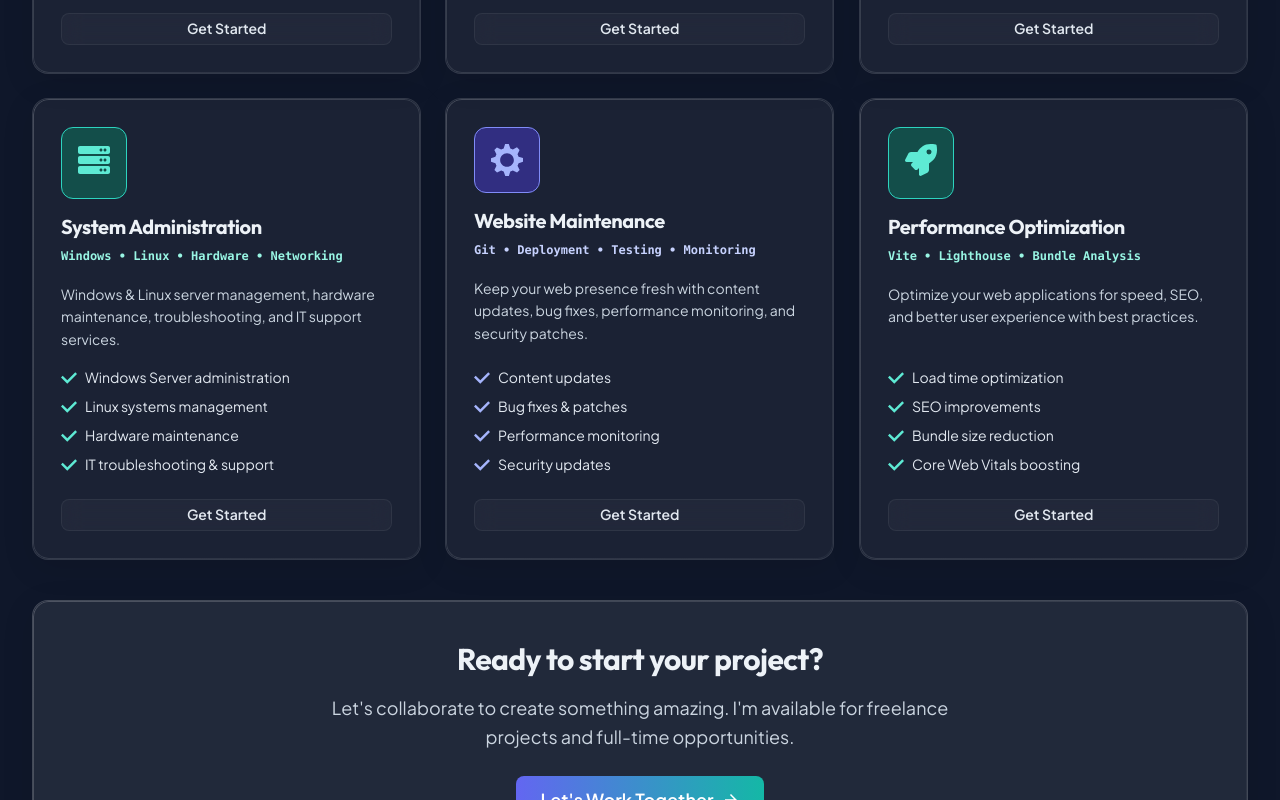
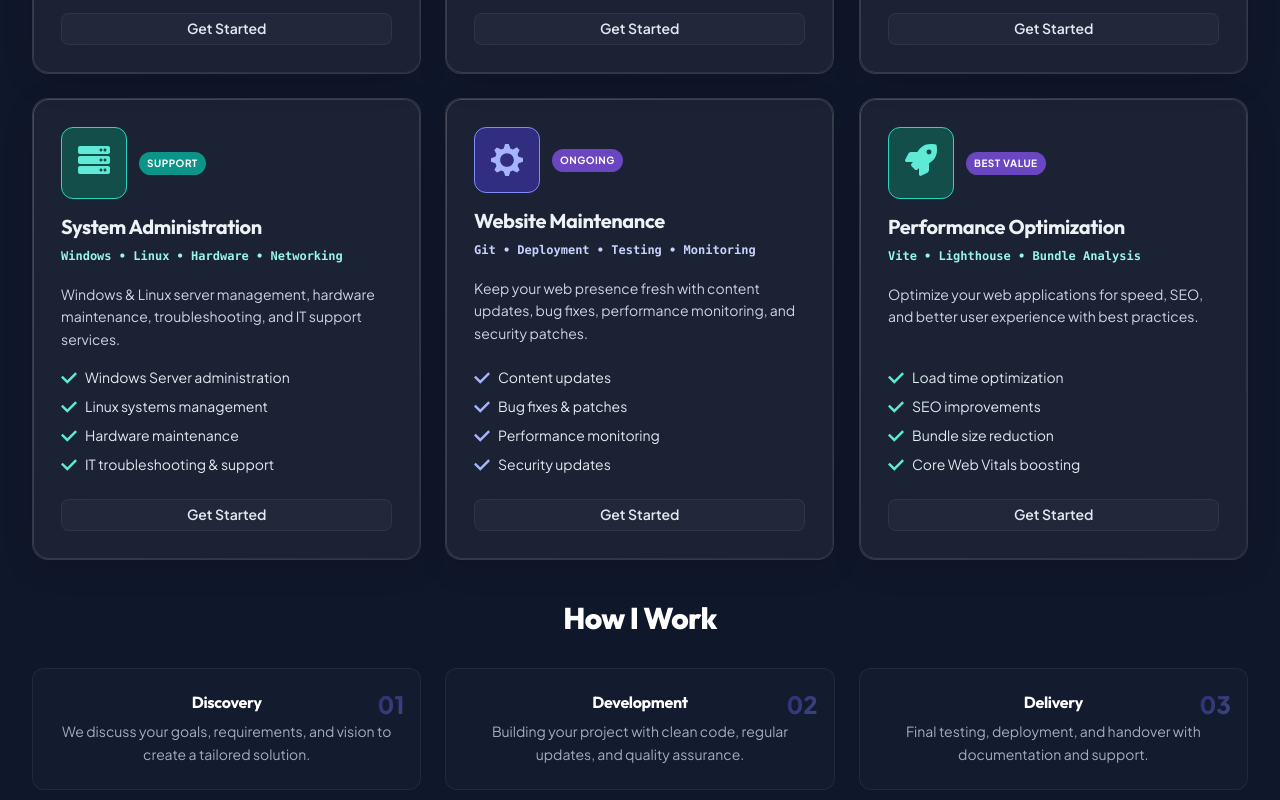
Before and after one commit to Tinashe623/my-portfolio, a React (Vite) app: page /services in a window 1280 px wide. Shown: the part 680-1480 px from the top of the page. Built offline with nearby package versions, Linux system fonts and the light colour scheme; no server answers.

Commit message:
feat: enhance ServicesModern page with service badges and add process steps section

```diff
--- a/src/pages/ServicesModern.jsx
+++ b/src/pages/ServicesModern.jsx
@@ -11,6 +11,8 @@ import {
   ListItem,
   ListIcon,
   VStack,
+  HStack,
+  Badge,
   chakra,
   shouldForwardProp,
 } from '@chakra-ui/react'
@@ -38,6 +40,7 @@ const services = [
     ],
     tech: 'React • Vite • Chakra UI • TypeScript',
     color: 'brand',
+    badge: 'Popular',
   },
   {
     title: 'UI/UX Implementation',
@@ -51,6 +54,7 @@ const services = [
     ],
     tech: 'CSS3 • Framer Motion • HTML5 • ARIA',
     color: 'accent',
+    badge: 'Design',
   },
   {
     title: 'API Integration',
@@ -64,6 +68,7 @@ const services = [
     ],
     tech: 'REST • JSON • React Query • Hooks',
     color: 'brand',
+    badge: 'Backend',
   },
   {
     title: 'System Administration',
@@ -77,6 +82,7 @@ const services = [
     ],
     tech: 'Windows • Linux • Hardware • Networking',
     color: 'accent',
+    badge: 'Support',
   },
   {
     title: 'Website Maintenance',
@@ -90,6 +96,7 @@ const services = [
     ],
     tech: 'Git • Deployment • Testing • Monitoring',
     color: 'brand',
+    badge: 'Ongoing',
   },
   {
     title: 'Performance Optimization',
@@ -103,6 +110,25 @@ const services = [
     ],
     tech: 'Vite • Lighthouse • Bundle Analysis',
     color: 'accent',
+    badge: 'Best Value',
+  },
+]
+
+const processSteps = [
+  {
+    step: '01',
+    title: 'Discovery',
+    desc: 'We discuss your goals, requirements, and vision to create a tailored solution.',
+  },
+  {
+    step: '02',
+    title: 'Development',
+    desc: 'Building your project with clean code, regular updates, and quality assurance.',
+  },
+  {
+    step: '03',
+    title: 'Delivery',
+    desc: 'Final testing, deployment, and handover with documentation and support.',
   },
 ]
 
@@ -185,7 +211,8 @@ export default function ServicesModern() {
                 role="group"
               >
                 <VStack align="start" spacing={{ base: 2.5, sm: 3, md: 3.5, lg: 4 }} h="100%">
-                  {/* Icon */}
+                  {/* Icon & Badge */}
+                  <HStack spacing={3} w="100%">
                     <Box
                       p={{ base: 3, md: 4 }}
                       borderRadius="xl"
@@ -205,6 +232,28 @@ export default function ServicesModern() {
                         color={`${service.color}.300`}
                       />
                     </Box>
+                    {service.badge && (
+                      <Badge
+                        px={2}
+                        py={1}
+                        borderRadius="full"
+                        fontSize="2xs"
+                        fontWeight="700"
+                        textTransform="uppercase"
+                        letterSpacing="wider"
+                        bg={
+                          service.badge === 'Popular'
+                            ? 'brand.600'
+                            : service.badge === 'Support'
+                              ? 'accent.600'
+                              : 'purple.600'
+                        }
+                        color="white"
+                      >
+                        {service.badge}
+                      </Badge>
+                    )}
+                  </HStack>
 
                   {/* Title & Tech */}
                   <Box>
@@ -273,6 +322,72 @@ export default function ServicesModern() {
           ))}
         </SimpleGrid>
 
+        {/* Process Steps */}
+        <MotionBox
+          initial={{ opacity: 0, y: 20 }}
+          whileInView={{ opacity: 1, y: 0 }}
+          viewport={{ once: true }}
+          transition={{ duration: 0.5 }}
+          mb={{ base: 8, md: 10, lg: 12 }}
+        >
+          <VStack spacing={8}>
+            <Box textAlign="center">
+              <Heading
+                fontSize={{ base: 'xl', sm: '2xl', md: '3xl' }}
+                fontWeight="800"
+                color="white"
+              >
+                How I Work
+              </Heading>
+            </Box>
+            <SimpleGrid columns={{ base: 1, md: 3 }} spacing={{ base: 4, md: 6 }} w="100%">
+              {processSteps.map((p, i) => (
+                <MotionBox
+                  key={p.step}
+                  initial={{ opacity: 0, y: 20 }}
+                  whileInView={{ opacity: 1, y: 0 }}
+                  viewport={{ once: true }}
+                  transition={{ duration: 0.4, delay: i * 0.1 }}
+                >
+                  <Box
+                    p={6}
+                    borderRadius="xl"
+                    bg="rgba(255,255,255,0.02)"
+                    border="1px solid"
+                    borderColor="whiteAlpha.100"
+                    textAlign="center"
+                    position="relative"
+                    _hover={{
+                      borderColor: 'brand.400',
+                      transform: 'translateY(-4px)',
+                    }}
+                    transition="all 0.3s"
+                  >
+                    <Text
+                      position="absolute"
+                      top={4}
+                      right={4}
+                      fontSize="2xl"
+                      fontWeight="900"
+                      bgGradient="linear(to-br, brand.600, brand.400)"
+                      bgClip="text"
+                      opacity={0.4}
+                    >
+                      {p.step}
+                    </Text>
+                    <Heading size="sm" color="white" fontWeight="700" mb={2}>
+                      {p.title}
+                    </Heading>
+                    <Text color="gray.400" fontSize="sm">
+                      {p.desc}
+                    </Text>
+                  </Box>
+                </MotionBox>
+              ))}
+            </SimpleGrid>
+          </VStack>
+        </MotionBox>
+
         {/* CTA Section */}
         <MotionBox
           initial={{ opacity: 0, y: 20 }}
```
Lines whose indentation alone changed are shown as unchanged.
